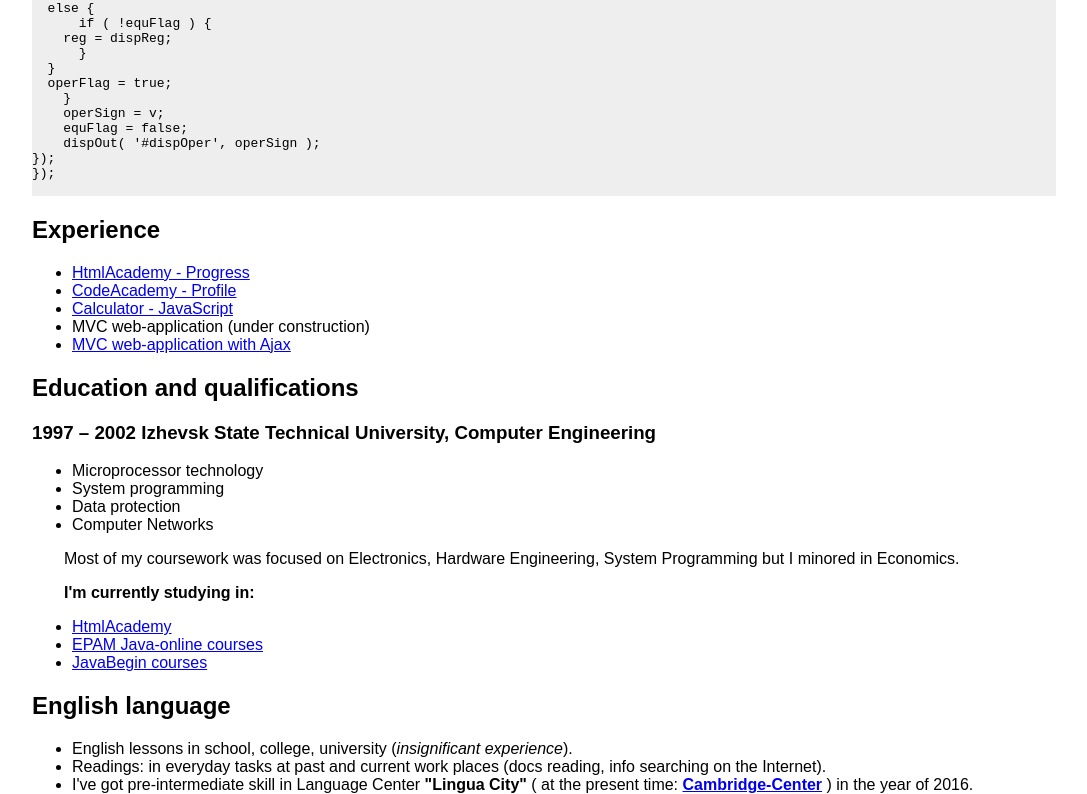
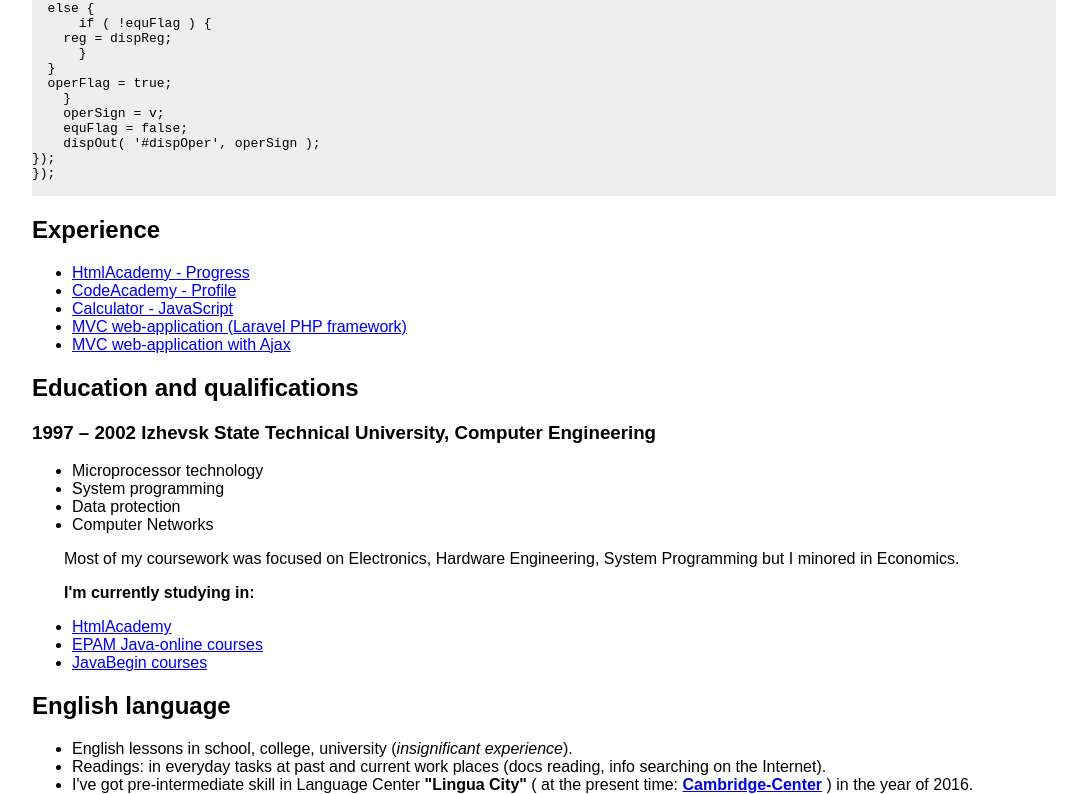
Before and after one commit to slava-ross/rsschool-cv, a plain HTML site: page index.html in a window 1280 px wide. Shown: the part 1811-2605 px from the top of the page, without its empty margins (96-1183 px from the left). Drawn offline with Linux system fonts and the light colour scheme.

Commit message:
Update index.html

```diff
--- a/index.html
+++ b/index.html
@@ -122,7 +122,7 @@
             <li><a href="https://htmlacademy.ru/profile/id886151/progress">HtmlAcademy - Progress</a></li>
             <li><a href="https://www.codecademy.com/profiles/SlavaRoss">CodeAcademy - Profile</a></li>
             <li><a href="https://github.com/slava-ross/js-calc">Calculator - JavaScript</a></li>
-            <li>MVC web-application (under construction)</li>
+            <li><a href="https://github.com/slava-ross/laravel_gtx/tree/ajax_crud">MVC web-application (Laravel PHP framework)</a></li>
             <li><a href="https://github.com/slava-ross/news-mvc-user-mysql">MVC web-application with Ajax</a></li>
           </ul>
         </div>
```
